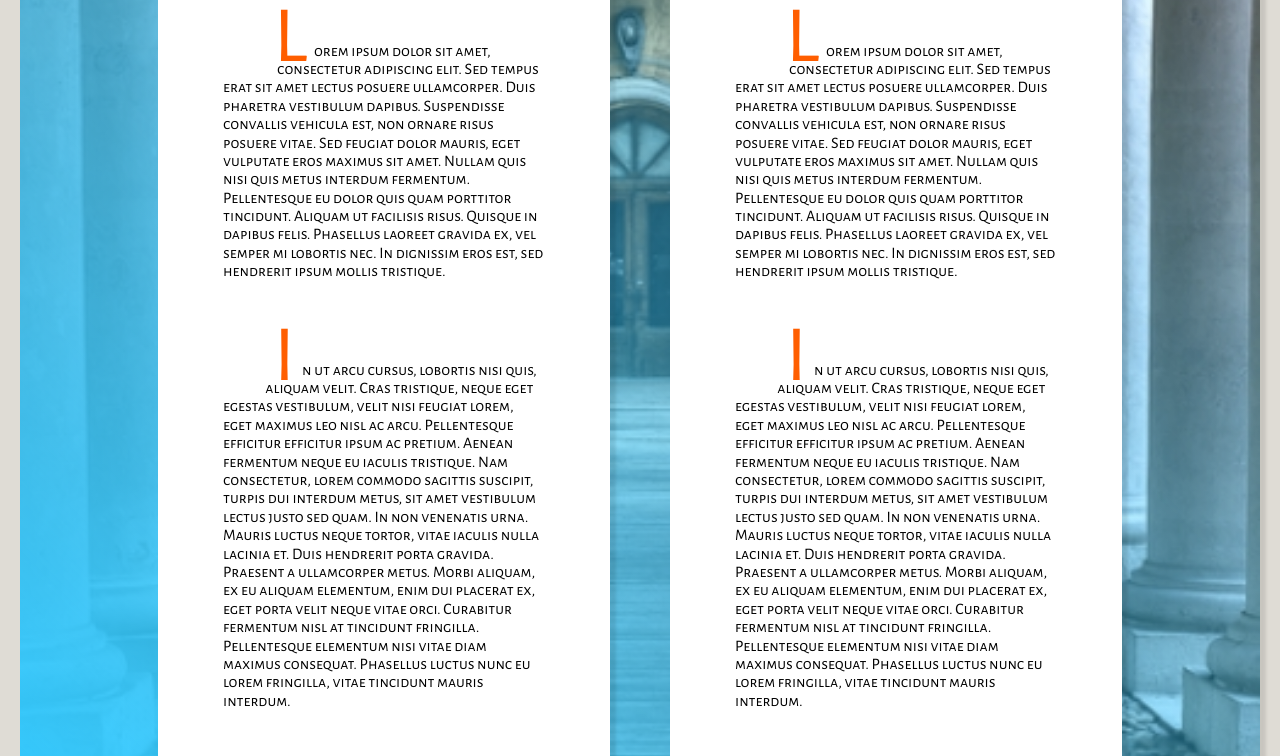
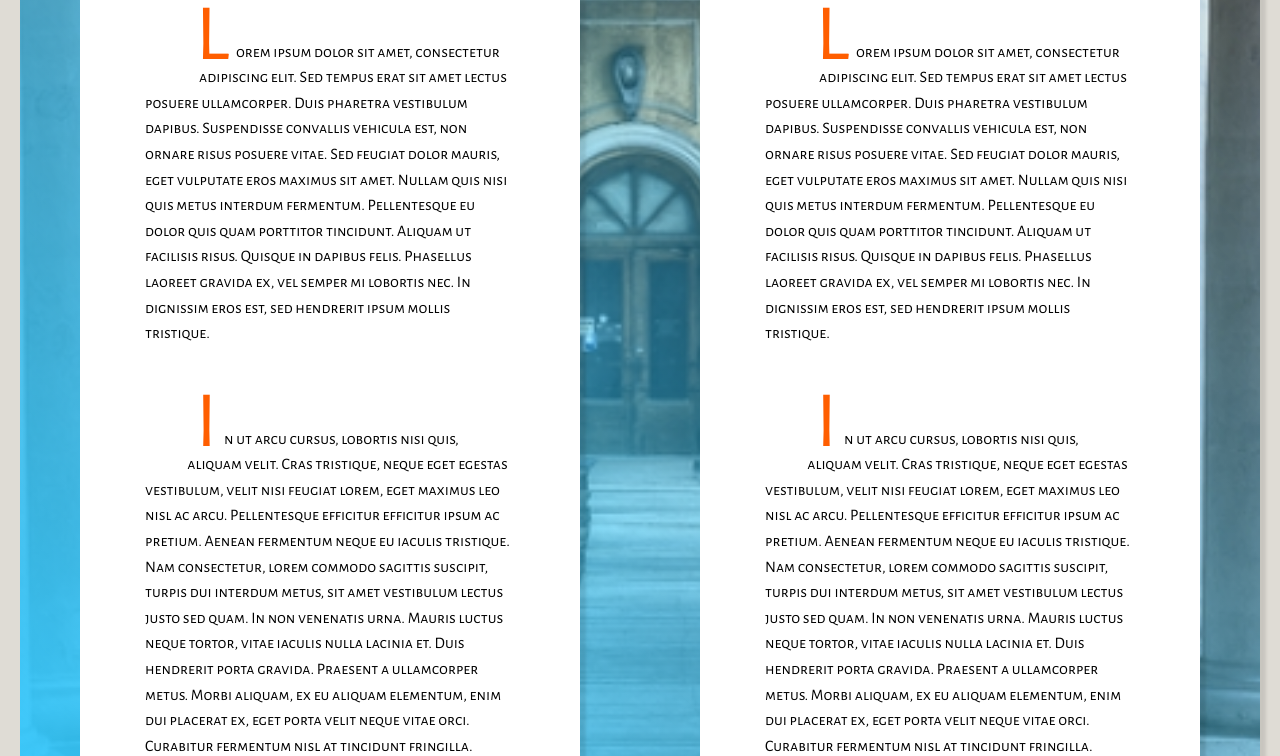
Before and after one commit to jclau69/my-proj, a plain HTML site: page portfolio_update_v1/experience.html in a window 1280 px wide. Shown: the part 366-1122 px from the top of the page. Drawn offline with Linux system fonts and the light colour scheme; a web font is replaced by a local one.

```diff
--- a/portfolio_update_v1/experience.css
+++ b/portfolio_update_v1/experience.css
@@ -92,6 +92,7 @@
 
 }
 .col {
+    line-height: 1.6rem;
     margin: 80px 30px 31px 30px;
     padding: 20px 40px 40px;
     max-width: 500px;
@@ -125,7 +126,7 @@
 
     .col {
 
-        width: 100%;
+        width: 90%;
 
       }
 
@@ -135,8 +136,8 @@
       }
       .centerAll {
 
+        max-width: 80rem;
         display: flex;
-          max-width: 64rem;
     justify-content: space-around;
           margin: 0 auto;
     }
```
